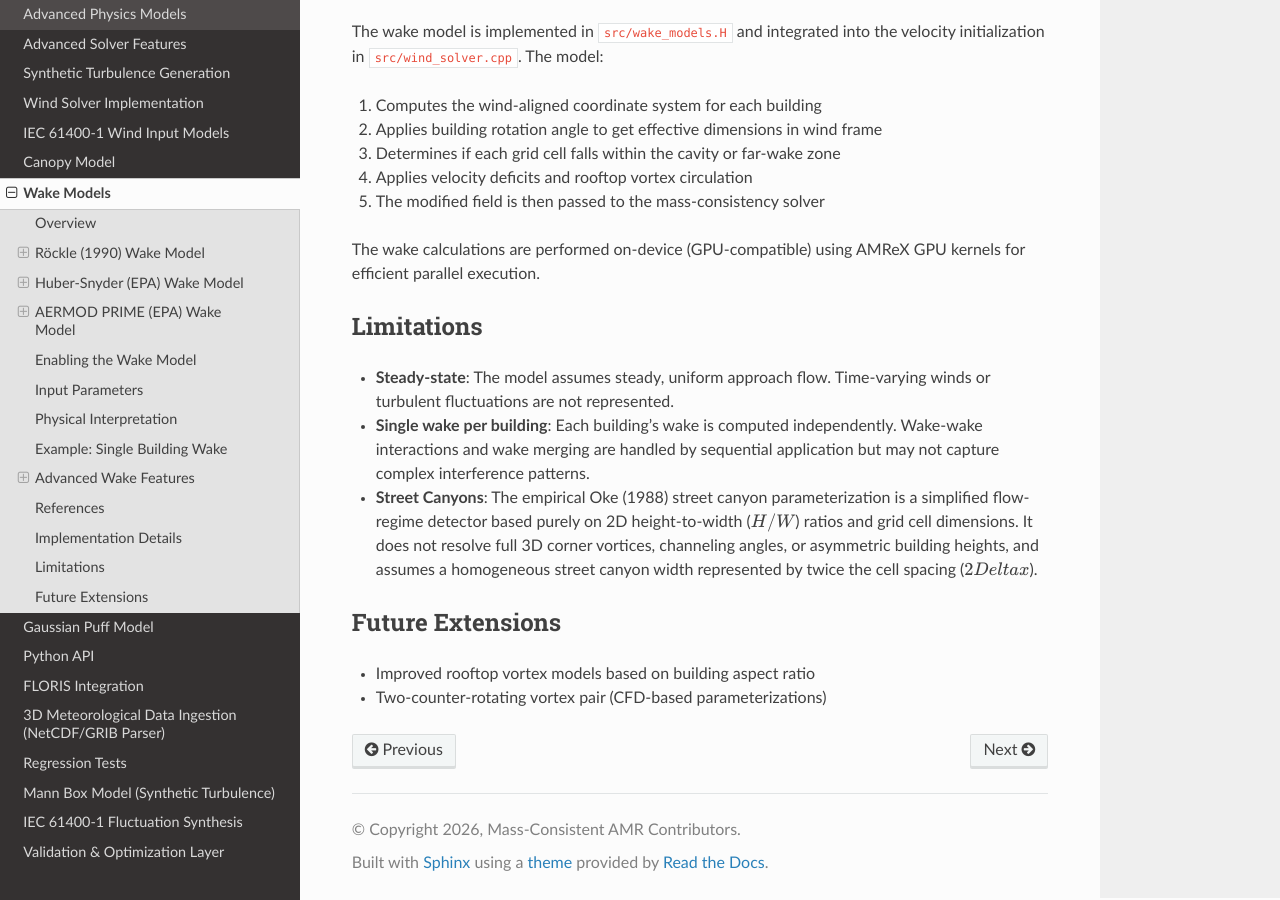
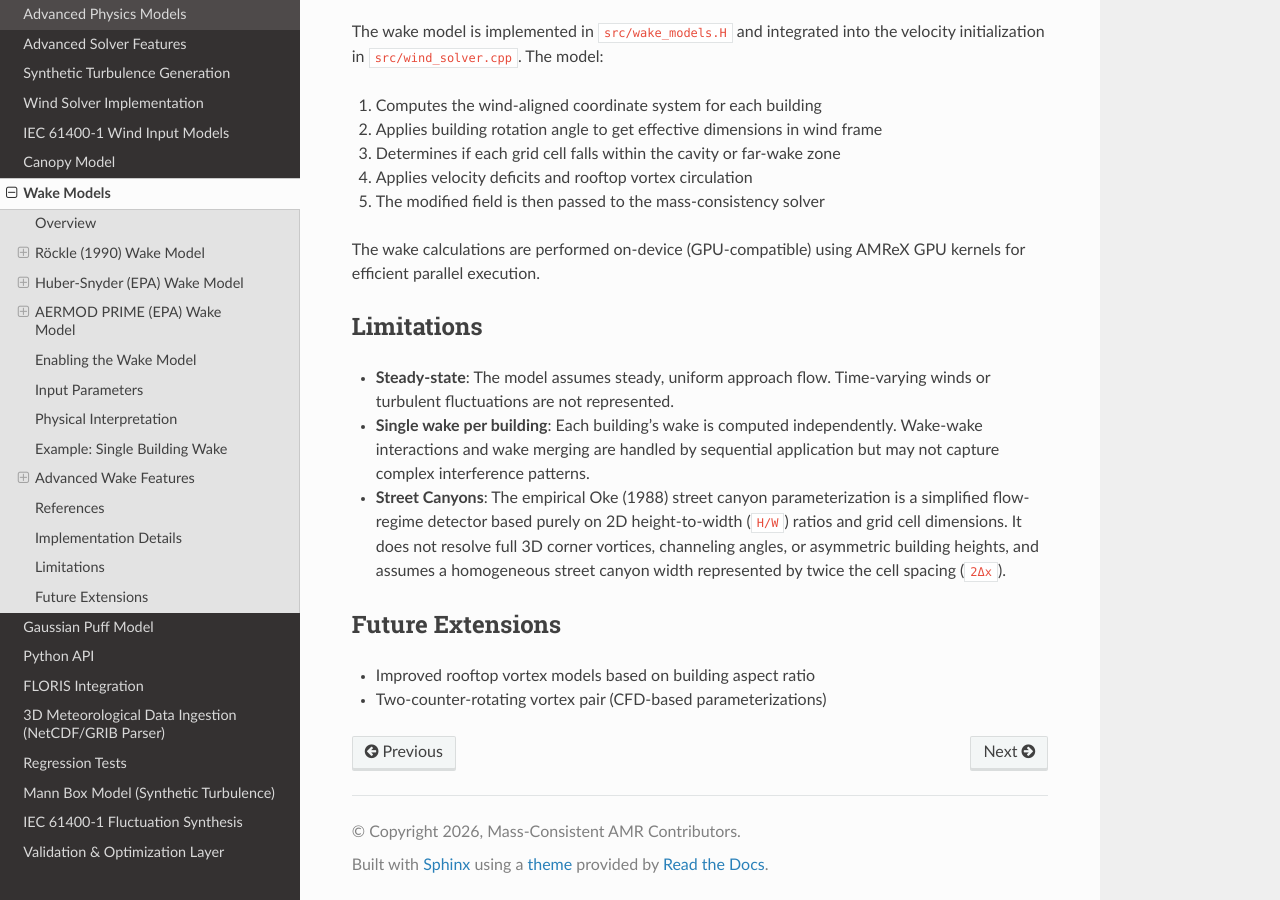
Before and after one commit to hgopalan/massconsistent_amr, a Sphinx documentation site: the page built from docs/wake.rst, in a window 1280 px wide and 900 px high, scrolled down 7194 px. Built offline with Sphinx 7.4.7 and the Read the Docs theme 3.1.0, drawn with Linux system fonts in a browser that asks for light colours.

Commit message:
docs: Update street canyon limitations markup in wake.rst

```diff
--- a/docs/wake.rst
+++ b/docs/wake.rst
@@ -382,7 +382,7 @@ Limitations
   Wake-wake interactions and wake merging are handled by sequential application
   but may not capture complex interference patterns.
 
-* **Street Canyons**: The empirical Oke (1988) street canyon parameterization is a simplified flow-regime detector based purely on 2D height-to-width ($H/W$) ratios and grid cell dimensions. It does not resolve full 3D corner vortices, channeling angles, or asymmetric building heights, and assumes a homogeneous street canyon width represented by twice the cell spacing ($2\Delta x$).
+* **Street Canyons**: The empirical Oke (1988) street canyon parameterization is a simplified flow-regime detector based purely on 2D height-to-width (``H/W``) ratios and grid cell dimensions. It does not resolve full 3D corner vortices, channeling angles, or asymmetric building heights, and assumes a homogeneous street canyon width represented by twice the cell spacing (``2Δx``).
 
 Future Extensions
 -----------------
```
